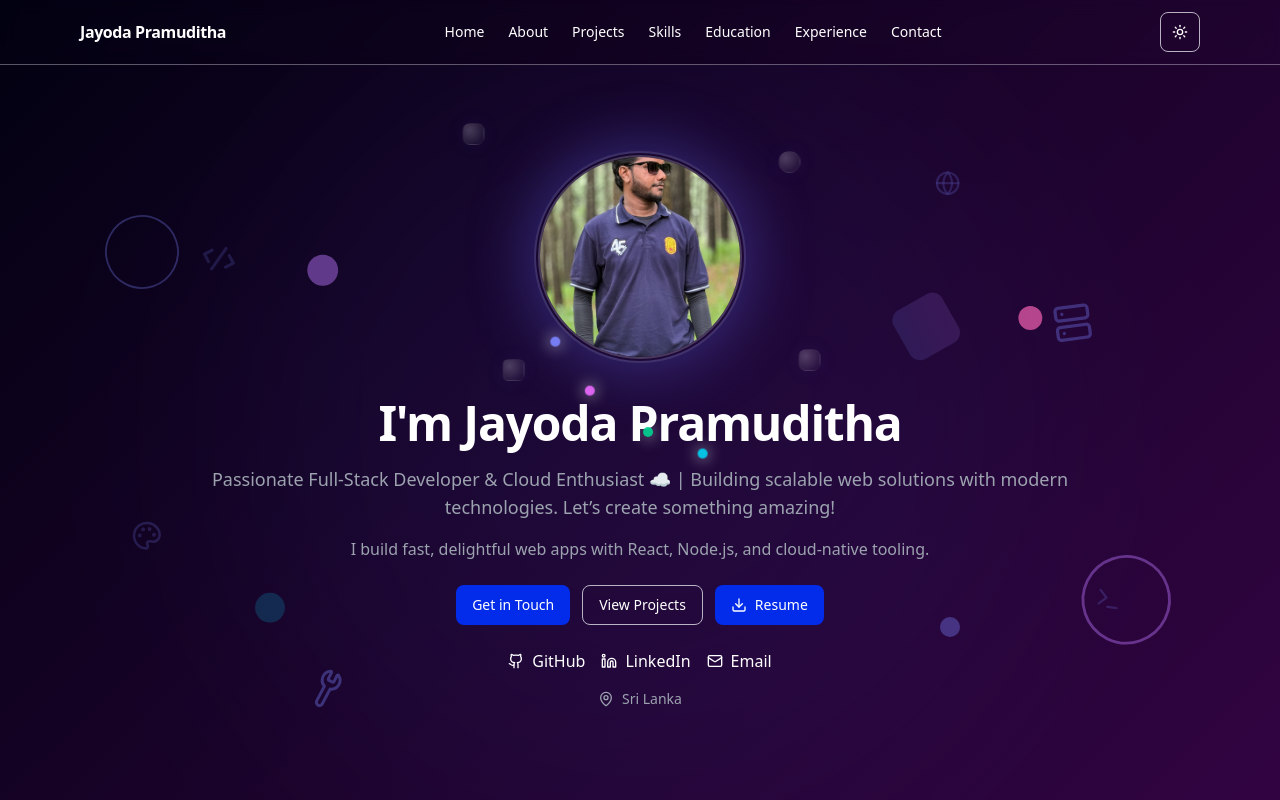
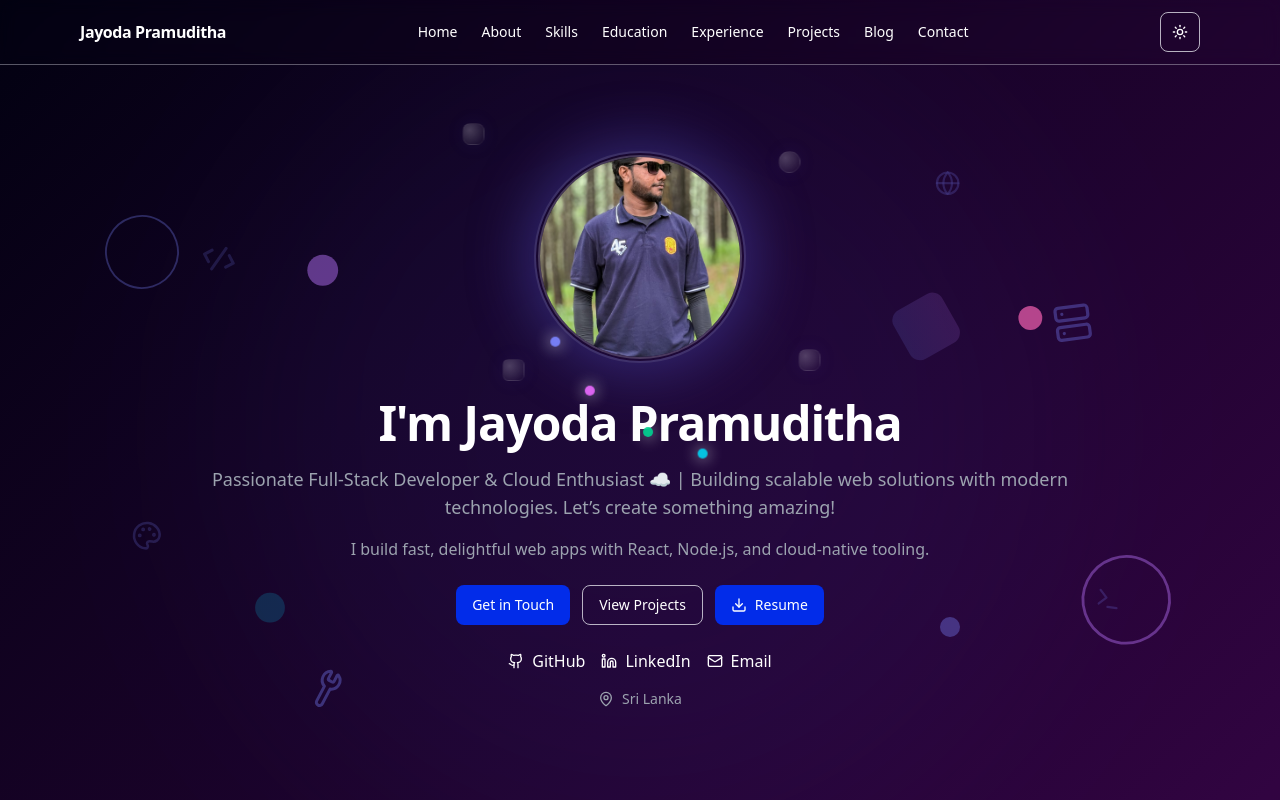
Before and after one commit to Jayo013/my-portfolio, a Next.js app: page / in a window 1280 px wide. Shown: the top 800 px of the page. Built offline with nearby package versions, Linux system fonts and the light colour scheme.

Commit message:
feat(header): add blog link to navigation

```diff
--- a/src/component/layout/Header.tsx
+++ b/src/component/layout/Header.tsx
@@ -8,10 +8,11 @@ import { useDarkMode } from "@/component/hooks/useDarkMode";
 const NAV = [
   { href: "#home", label: "Home" },
   { href: "#about", label: "About" },
-  { href: "#projects", label: "Projects" },
   { href: "#skills", label: "Skills" },
   { href: "#education", label: "Education" },
   { href: "#experience", label: "Experience" },
+  { href: "#projects", label: "Projects" },
+  { href: "#blog", label: "Blog" },
   { href: "#contact", label: "Contact" },
 ];
 
```
